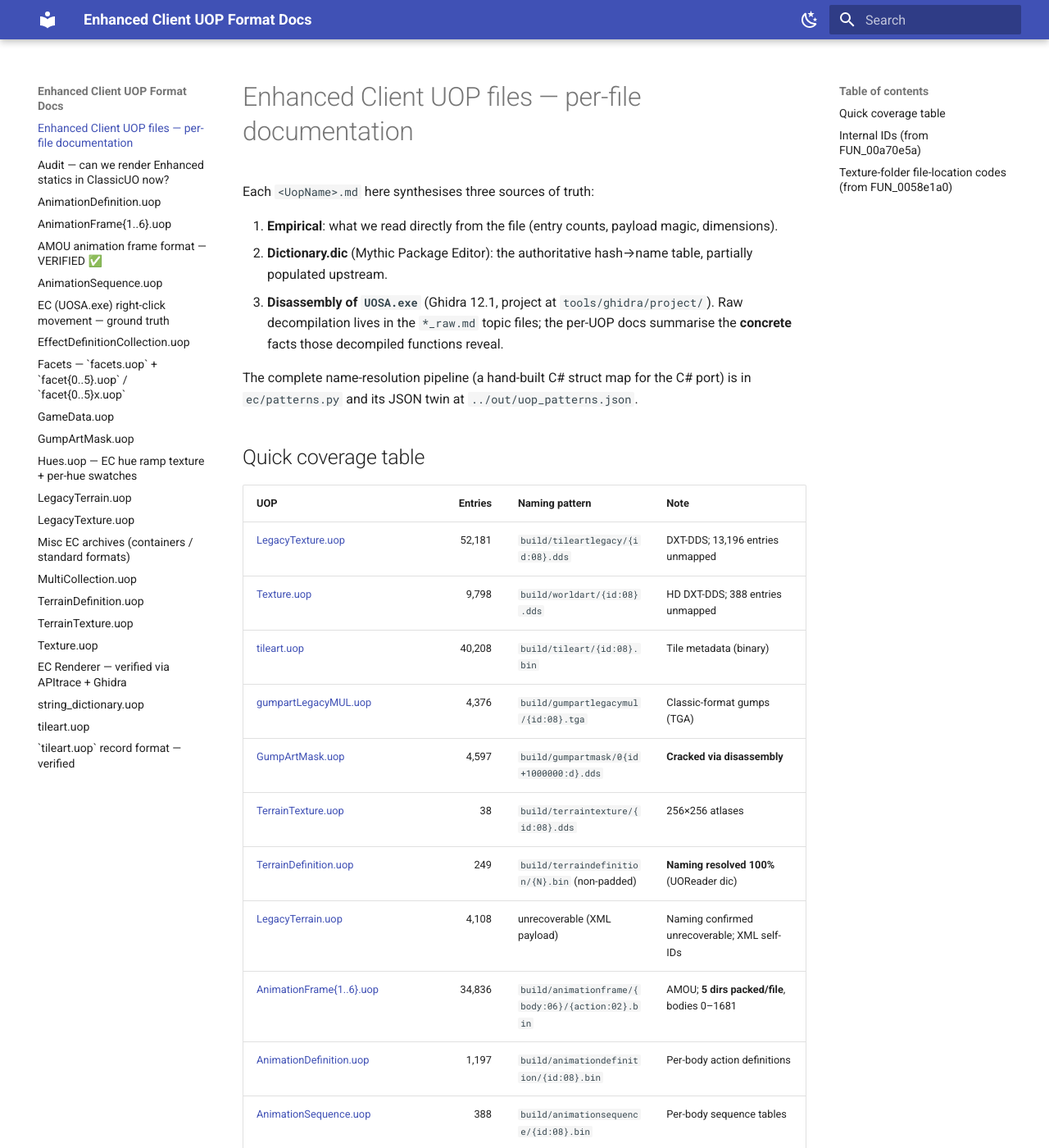
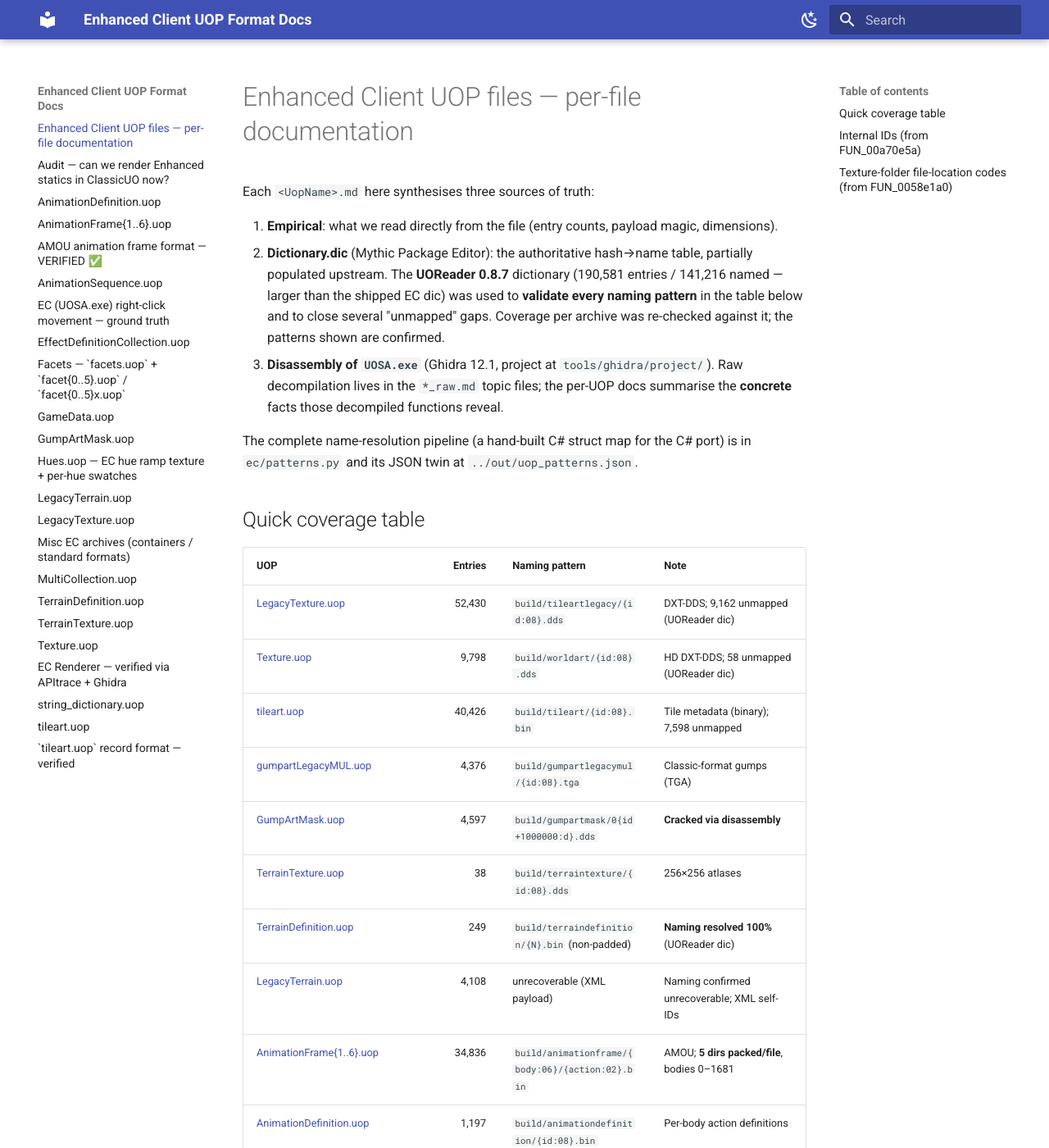
Before and after one commit to KonssnoK/UO-unity_playground, an MkDocs documentation site: the page built from docs/README.md, in a window 1280 px wide and 1400 px high. Shown: the whole window at 82% size. Built offline with MkDocs 1.6.1 and Material for MkDocs 9.7.7, drawn with Linux system fonts in a browser that asks for light colours; some of the changed text lies outside the part shown.

Commit message:
[docs] Validate naming via UOReader dic; fix counts + Hues entries
Full naming-coverage sweep against the UOReader 0.8.7 dictionary (141k
named) confirms every documented naming pattern. Updated stale figures:
tileart 40,426 (7,598 unmapped), LegacyTexture 52,430 (9,162 unmapped,
was 13,196), Texture 58 unmapped (was 388). Hues: entry1=build/hues/hues.dds
(ramp), entries 2+=hue{N:04}.bmp swatches, entry0 unnamed 64x64 DDS.

```diff
--- a/docs/README.md
+++ b/docs/README.md
@@ -3,7 +3,7 @@
 Each `<UopName>.md` here synthesises three sources of truth:
 
 1. **Empirical**: what we read directly from the file (entry counts, payload magic, dimensions).
-2. **Dictionary.dic** (Mythic Package Editor): the authoritative hash→name table, partially populated upstream.
+2. **Dictionary.dic** (Mythic Package Editor): the authoritative hash→name table, partially populated upstream. The **UOReader 0.8.7** dictionary (190,581 entries / 141,216 named — larger than the shipped EC dic) was used to **validate every naming pattern** in the table below and to close several "unmapped" gaps. Coverage per archive was re-checked against it; the patterns shown are confirmed.
 3. **Disassembly of `UOSA.exe`** (Ghidra 12.1, project at `tools/ghidra/project/`). Raw decompilation lives in the `*_raw.md` topic files; the per-UOP docs summarise the **concrete** facts those decompiled functions reveal.
 
 The complete name-resolution pipeline (a hand-built C# struct map for the C# port) is in ``ec/patterns.py`` and its JSON twin at ``../out/uop_patterns.json``.
@@ -12,9 +12,9 @@ The complete name-resolution pipeline (a hand-built C# struct map for the C# por
 
 | UOP                              | Entries | Naming pattern                                              | Note                                  |
 |----------------------------------|--------:|--------------------------------------------------------------|---------------------------------------|
-| [LegacyTexture.uop](LegacyTexture.md)          | 52,181 | `build/tileartlegacy/{id:08}.dds`                          | DXT-DDS; 13,196 entries unmapped     |
-| [Texture.uop](Texture.md)                      |  9,798 | `build/worldart/{id:08}.dds`                               | HD DXT-DDS; 388 entries unmapped     |
-| [tileart.uop](tileart.md)                      | 40,208 | `build/tileart/{id:08}.bin`                                | Tile metadata (binary)                |
+| [LegacyTexture.uop](LegacyTexture.md)          | 52,430 | `build/tileartlegacy/{id:08}.dds`                          | DXT-DDS; 9,162 unmapped (UOReader dic) |
+| [Texture.uop](Texture.md)                      |  9,798 | `build/worldart/{id:08}.dds`                               | HD DXT-DDS; 58 unmapped (UOReader dic) |
+| [tileart.uop](tileart.md)                      | 40,426 | `build/tileart/{id:08}.bin`                                | Tile metadata (binary); 7,598 unmapped |
 | [gumpartLegacyMUL.uop](MiscArchives.md)        |  4,376 | `build/gumpartlegacymul/{id:08}.tga`                       | Classic-format gumps (TGA)            |
 | [GumpArtMask.uop](GumpArtMask.md)              |  4,597 | `build/gumpartmask/0{id+1000000:d}.dds`                    | **Cracked via disassembly**           |
 | [TerrainTexture.uop](TerrainTexture.md)        |     38 | `build/terraintexture/{id:08}.dds`                         | 256×256 atlases                       |
```
Also changed, not shown: other parts of docs/README.md (+1 -1 lines), docs/Hues.md (+5 -0 lines).
